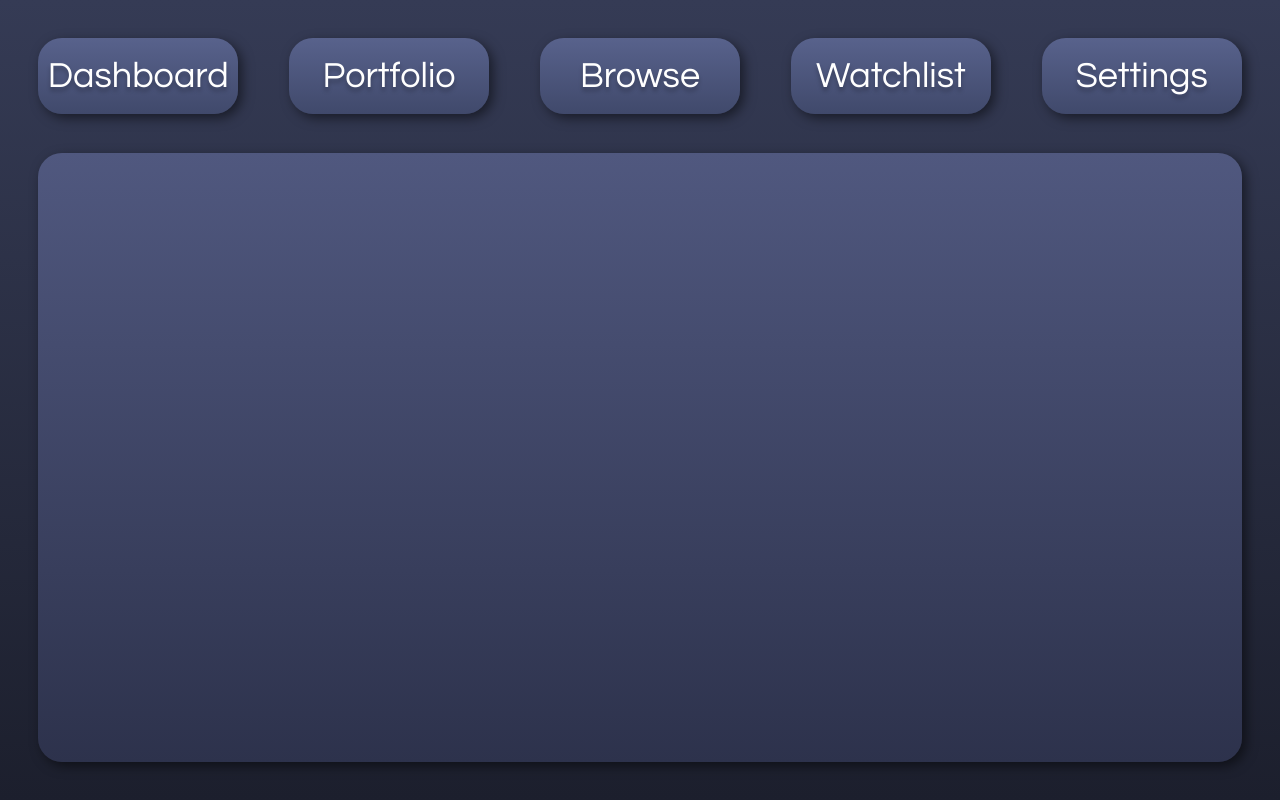
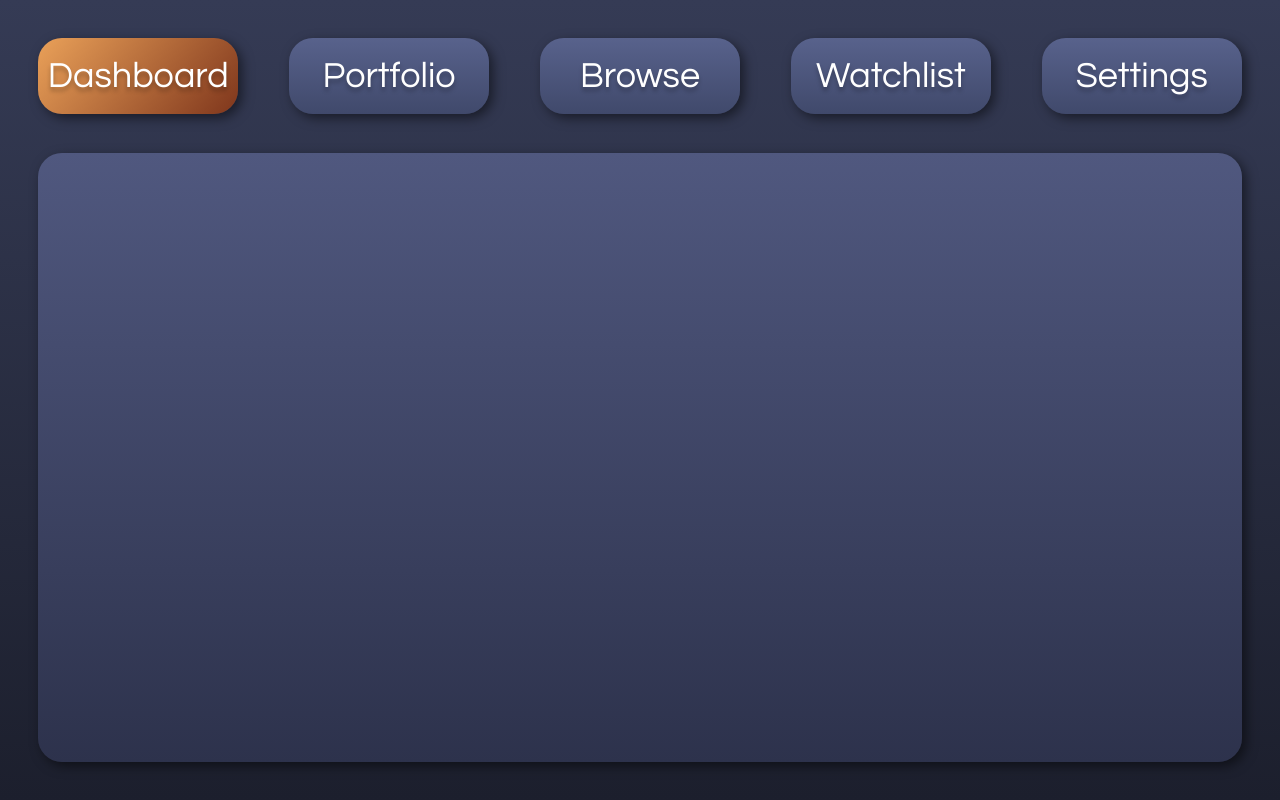
Before and after one commit to jontrost/stimulator, a React (Create React App) app: page /#/dashboard in a window 1280 px wide. Built offline with nearby package versions, Linux system fonts and the light colour scheme.

Commit message:
Added navbar routing

```diff
--- a/package.json
+++ b/package.json
@@ -21,6 +21,7 @@
     "node-sass": "^5.0.0",
     "react": "^17.0.1",
     "react-dom": "^17.0.1",
+    "react-router-dom": "^5.2.0",
     "react-scripts": "4.0.3",
     "wait-on": "^5.2.1",
     "web-vitals": "^1.1.0"
--- a/public/electron.js
+++ b/public/electron.js
@@ -13,6 +13,7 @@ function createWindow() {
     : `file://${path.join(__dirname, "../build/index.html")}`
     );
     mainWindow.on("closed", () => (mainWindow = null));
+    // mainWindow.removeMenu();
 }
 
 app.on("ready", () => {
--- a/src/App.js
+++ b/src/App.js
@@ -1,18 +1,22 @@
+import { HashRouter, NavLink, Route, Switch, Redirect } from 'react-router-dom';
 import './App.scss';
 
 function App() {
   return (
     <div className="App">
-      <Dashboard></Dashboard>
-    </div>
-  );
-}
-
-function Dashboard() {
-  return(
-    <div className="Dashboard">
-      <NavBar></NavBar>
-      <OverviewPane></OverviewPane>
+      <HashRouter>
+        <NavBar></NavBar>
+        <Switch>
+          <Route exact path="/">
+            <Redirect to="/dashboard" />
+          </Route>
+          <Route exact path="/dashboard" component={Dashboard}/>
+          <Route exact path="/portfolio" component={Portfolio}/>
+          <Route exact path="/browse" component={Browse}/>
+          <Route exact path="/watchlist" component={Watchlist}/>
+          <Route exact path="/settings" component={Settings}/>
+        </Switch>
+      </HashRouter>
     </div>
   );
 }
@@ -27,18 +31,52 @@ function OverviewPane() {
 function NavBar() {
   return (
     <div className="NavBar">
-      <NavElement name="Dashboard"></NavElement>
-      <NavElement name="Portfolio"></NavElement>
-      <NavElement name="Browse"></NavElement>
-      <NavElement name="Watchlist"></NavElement>
-      <NavElement name="Settings"></NavElement>
+      <NavLink className="NavElement" activeClassName="selected" to="/dashboard">Dashboard</NavLink>
+      <NavLink className="NavElement" activeClassName="selected" to="/portfolio">Portfolio</NavLink>
+      <NavLink className="NavElement" activeClassName="selected" to="/browse">Browse</NavLink>
+      <NavLink className="NavElement" activeClassName="selected" to="/watchlist">Watchlist</NavLink>
+      <NavLink className="NavElement" activeClassName="selected" to="/settings">Settings</NavLink>
     </div>
   );
 }
 
-function NavElement(props) {
-  return (
-    <a className="NavElement">{props.name}</a>
+function Dashboard() {
+  return(
+    <div className="Dashboard">
+      <OverviewPane></OverviewPane>
+    </div>
+  );
+}
+
+function Portfolio() {
+  return(
+    <div>
+      Portfolio
+    </div>
+  );
+}
+
+function Browse() {
+  return(
+    <div>
+      Browse
+    </div>
+  );
+}
+
+function Watchlist() {
+  return(
+    <div>
+      Watchlist
+    </div>
+  );
+}
+
+function Settings() {
+  return(
+    <div>
+      Settings
+    </div>
   );
 }
 
--- a/src/App.scss
+++ b/src/App.scss
@@ -13,6 +13,9 @@ $accentLightOrange: #EAA159;
   height: 100vh;
   width: 100vw;
   background: linear-gradient(180deg, $backgroundLightBlue 0%, $backgroundDarkBlue 100%);
+  display: grid;
+  grid-template-columns: 1fr;
+  grid-template-rows: repeat(7, 1fr);
 }
 
 .NavBar {
@@ -39,6 +42,7 @@ $accentLightOrange: #EAA159;
   background: linear-gradient(180deg, $buttonLightBlue 0%, $buttonDarkBlue 100%);
   box-shadow: 4px 4px 12px rgba(0, 0, 0, 0.5);
   border-radius: 24px;
+  text-decoration: none;
 
   &:first-child {
     margin-left: 3%
@@ -47,18 +51,20 @@ $accentLightOrange: #EAA159;
   &:last-child {
     margin-right: 3%
   }
+
+  &.selected {
+    background: linear-gradient(130deg, $accentLightOrange 0%, $accentDarkOrange 100%);
+  }
 }
 
 .Dashboard {
-  display: grid;
-  grid-template-columns: 1fr;
-  grid-template-rows: repeat(7, 1fr);
-  /* grid-row-gap: 5%; */
+  grid-area: 2 / 1 / 8 / 2;
   height: 100%;
+  display: flex;
 }
 
 .OverviewPane {
-  grid-area: 2 / 1 / 8 / 2;
+  flex-grow: 1;
   margin: 3%;
   background: linear-gradient(180deg, $foregroundLightBlue 0%, $foregroundDarkBlue 100%);
   box-shadow: 4px 4px 12px rgba(0, 0, 0, 0.5);
```
Also changed, not shown: 1 other file (tests, documents, lock files or other folders).
